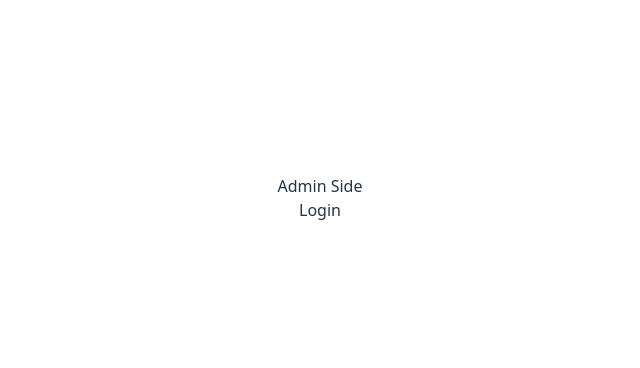
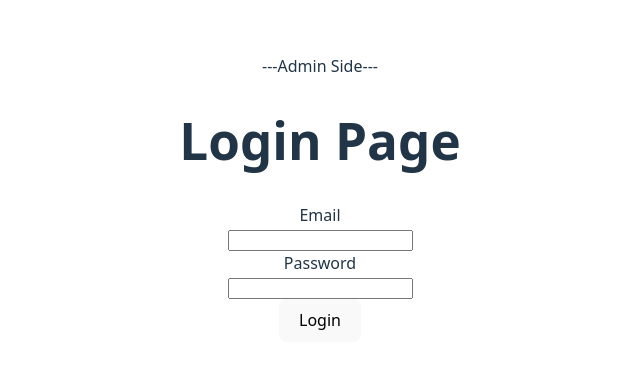
Before and after one commit to wikabhara/wikatoko, a React (Vite) app: page /auth/login in a window 1280 px wide. Shown: the part 202-570 px from the top of the page, without its empty margins (320-960 px from the left). Built offline with nearby package versions, Linux system fonts and the light colour scheme.

Commit message:
feat: login & register form

```diff
--- a/src/App.jsx
+++ b/src/App.jsx
@@ -1,22 +1,32 @@
 import "./App.css";
 import { createBrowserRouter, RouterProvider } from "react-router";
 import AdminLayout from "./layouts/AdminLayout";
+import LoginPage from "./pages/LoginPage";
+import RegisterPage from "./pages/RegisterPage";
+import MainLayout from "./layouts/MainLayout";
+import HomePage from "./pages/HomePage";
 const router = createBrowserRouter([
   {
     path: "/",
-    element: <div>Hello World</div>,
+    element: <MainLayout />,
+    children: [
+      {
+        index: true,
+        element: <HomePage />,
+      },
+    ],
   },
   {
     path: "/auth",
     element: <AdminLayout />,
     children: [
       {
-        path: `login`,
-        element: <div>Login</div>,
+        path: "login",
+        element: <LoginPage />,
       },
       {
-        path: `register`,
-        element: <div>Register</div>,
+        path: "register",
+        element: <RegisterPage />,
       },
     ],
   },
--- a/src/layouts/AdminLayout.jsx
+++ b/src/layouts/AdminLayout.jsx
@@ -5,7 +5,7 @@ export default function AdminLayout() {
   return (
     <>
       {/* navbar */}
-      <header>Admin Side</header>
+      <header>---Admin Side---</header>
       {/* navbar */}
       <Outlet />
     </>
--- a/src/layouts/MainLayout.jsx
+++ b/src/layouts/MainLayout.jsx
@@ -0,0 +1,13 @@
+import React from "react";
+import { Outlet } from "react-router";
+
+export default function MainLayout() {
+  return (
+    <>
+      {/* navbar */}
+      <header>---Home Page Side---</header>
+      {/* navbar */}
+      <Outlet />
+    </>
+  );
+}
--- a/src/pages/HomePage.jsx
+++ b/src/pages/HomePage.jsx
@@ -0,0 +1,10 @@
+import React from "react";
+
+export default function HomePage() {
+  return (
+    <>
+      <div>Ada Konten Homepage</div>
+      <button>Log Out</button>
+    </>
+  );
+}
--- a/src/pages/LoginPage.jsx
+++ b/src/pages/LoginPage.jsx
@@ -0,0 +1,22 @@
+import React from "react";
+
+export default function LoginPage() {
+  return (
+    <div>
+      <h1>Login Page</h1>
+      <form action="">
+        <div>
+          <label htmlFor="">Email</label>
+          <br />
+          <input type="text" />
+        </div>
+        <div>
+          <label htmlFor="">Password</label>
+          <br />
+          <input type="password" />
+        </div>
+        <button>Login</button>
+      </form>
+    </div>
+  );
+}
--- a/src/pages/RegisterPage.jsx
+++ b/src/pages/RegisterPage.jsx
@@ -0,0 +1,22 @@
+import React from "react";
+
+export default function RegisterPage() {
+  return (
+    <div>
+      <h1>Register Page</h1>
+      <form action="">
+        <div>
+          <label htmlFor="">Email</label>
+          <br />
+          <input type="text" />
+        </div>
+        <div>
+          <label htmlFor="">Password</label>
+          <br />
+          <input type="password" />
+        </div>
+        <button>Register</button>
+      </form>
+    </div>
+  );
+}
```
